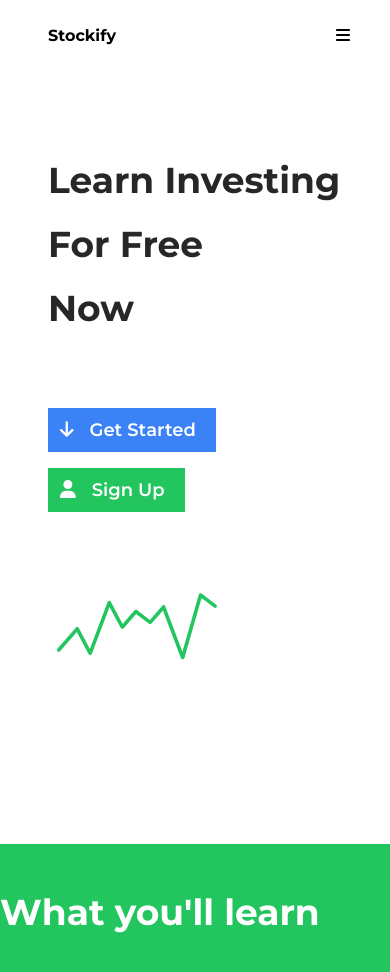
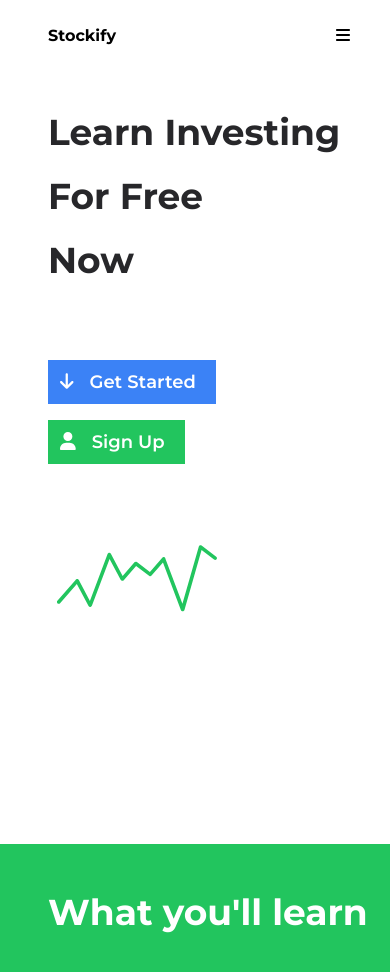
Before and after one commit to Arber99/stockapp-frontend, an Angular app: page / in a window 390 px wide. Shown: the top 972 px of the page. Built offline with nearby package versions, Linux system fonts and the light colour scheme.

Commit message:
💄 Updated styles

```diff
--- a/src/app/components/introduction/introduction.component.html
+++ b/src/app/components/introduction/introduction.component.html
@@ -1,5 +1,5 @@
 <div
-  class="bg-green-500 lg:pr-48 lg:pl-48 pt-12 h-[calc(max(500px,_100vh))] text-white"
+  class="bg-green-500 pl-12 lg:pr-48 lg:pl-48 pt-12 h-[calc(max(500px,_100vh))] text-white"
 >
   <h2 class="font-bold text-4xl lg:text-7xl">What you'll learn</h2>
 </div>
--- a/src/app/components/main/main.component.html
+++ b/src/app/components/main/main.component.html
@@ -1,7 +1,7 @@
 <div
   class="flex flex-col lg:flex-row pl-12 gap-8 lg:gap-0 lg:pr-48 lg:pl-48 lg:justify-between h-[calc(max(500px,_100vh))]"
 >
-  <div class="flex flex-col gap-4 relative pt-40 lg:pt-0 lg:top-[25%] pb-8">
+  <div class="flex flex-col gap-4 relative pt-28 lg:pt-0 lg:top-[25%] pb-8">
     <h1 class="font-bold text-4xl pb-2 lg:text-7xl text-zinc-800">
       Learn Investing
     </h1>
```
